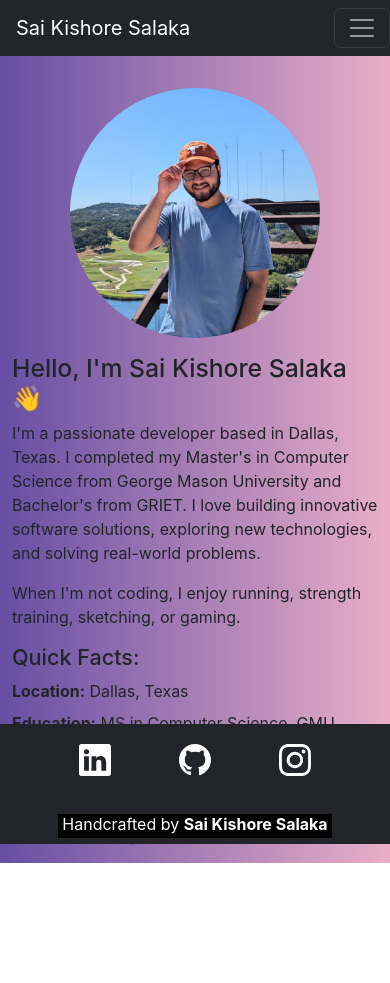
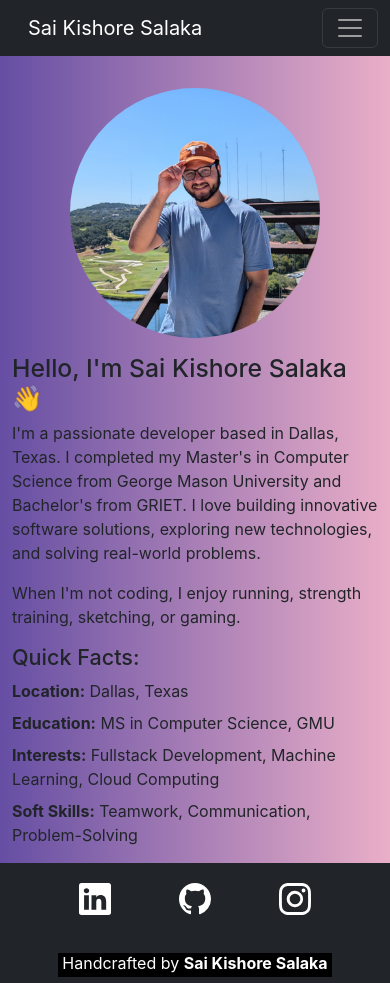
Before and after one commit to sai2009kishore/portfolio, a React (Create React App) app: page /#/about in a window 390 px wide. Before the commit the page ends 863 px from the top, so only its background shows below. Built offline with nearby package versions, Linux system fonts and the light colour scheme.

Commit message:
Route testing

```diff
--- a/src/App.jsx
+++ b/src/App.jsx
@@ -8,14 +8,15 @@ import Projects from './components/Projects';
 import NavbarComponent from './components/NavbarComponent';
 import Footer from './components/Footer';
 import 'bootstrap/dist/css/bootstrap.min.css';
-import './assets/styles/App.css';
+import './assets/styles/app.css';
 import './assets/styles/scrollbar.css';
 
 function App() {
   return (
-    <div id="app">
+    <div id="app" className="app-container">
       <NavbarComponent />
 
+      <div className="content-wrap">
         <Routes>
           <Route path='/home' element={<Home />} />
           <Route path='/about' element={<About />} />
@@ -24,6 +25,7 @@ function App() {
           <Route path='/interests' element={<Interests />} />
           <Route path='/contact' element={<Contact />} />
         </Routes>
+      </div>
 
       <Footer />
     </div>
--- a/src/assets/styles/App.css
+++ b/src/assets/styles/App.css
@@ -5,3 +5,13 @@
 .main-content {
     min-height: 77.1vh;
 }
+
+.app-container {
+    display: flex;
+    flex-direction: column;
+    min-height: 100vh;
+}
+
+.content-wrap {
+    flex: 1;
+}
--- a/src/assets/styles/footer.css
+++ b/src/assets/styles/footer.css
@@ -21,11 +21,3 @@
 .socials a:hover {
     border-color: white;
 }
-
-@media (min-height: 780px) {
-    .footer {
-        position: absolute;
-        left: 0;
-        bottom: 0;
-    }
-}
--- a/src/assets/styles/home.css
+++ b/src/assets/styles/home.css
@@ -1,7 +1,7 @@
 #home-img {
     object-fit: cover;
     margin-top: 50px;
-    max-width: 32vw;
+    /* max-width: 32vw; */
 }
 
 @media (max-width: 767px) {
--- /dev/null
+++ b/src/assets/styles/navbar.css
@@ -0,0 +1,24 @@
+/* Adjust the Navbar brand size */
+.custom-brand {
+    font-size: 1.5rem;
+}
+
+@media (max-width: 768px) {
+    .custom-brand {
+        font-size: 1.2rem;
+    }
+
+    .custom-navlinks {
+        text-align: center;
+        margin-top: 1rem;
+    }
+
+    .custom-navlinks .nav-link {
+        padding: 10px 0;
+        font-size: 1.1rem;
+    }
+
+    .custom-toggler {
+        border: none;
+    }
+}
--- a/src/assets/styles/resume.css
+++ b/src/assets/styles/resume.css
@@ -9,3 +9,16 @@
     margin-top: 2rem;
     margin-bottom: 2rem;
 }
+
+.btn-primary {
+    background: linear-gradient(to right, #6a11cb, #2575fc);
+    border: none;
+    padding: 12px 24px;
+    font-size: 1.2rem;
+    border-radius: 30px;
+    transition: background 0.3s ease;
+}
+
+.btn-primary:hover {
+    background: linear-gradient(to right, #2575fc, #6a11cb);
+}
--- a/src/components/NavbarComponent.jsx
+++ b/src/components/NavbarComponent.jsx
@@ -1,41 +1,52 @@
-import React from 'react';
+import React, { useState } from 'react';
 import Navbar from 'react-bootstrap/Navbar';
 import Nav from 'react-bootstrap/Nav';
 import EncryptEffect from './EncryptEffect';
 import { LinkContainer } from 'react-router-bootstrap';
 import '../assets/styles/bootstrap.css';
+import '../assets/styles/navbar.css';
 
 const NavbarComponent = () => {
+  const [expanded, setExpanded] = useState(false);
+
+  const handleNavLinkClick = () => {
+    setExpanded(false);
+  };
+
   return (
-    <Navbar bg="dark" variant="dark" expand="lg">
-      <LinkContainer to='/home'>
-        <Navbar.Brand><EncryptEffect text="Sai Kishore Salaka" speed={50} /></Navbar.Brand>
+    <Navbar bg="dark" variant="dark" expand="lg" expanded={expanded} onToggle={setExpanded} className="custom-navbar">
+      <div className="container-fluid">
+        <LinkContainer to='/home' onClick={handleNavLinkClick}>
+          <Navbar.Brand className="custom-brand">
+            <EncryptEffect text="Sai Kishore Salaka" speed={75} />
+          </Navbar.Brand>
         </LinkContainer>
         <Navbar.Toggle aria-controls="basic-navbar-nav" />
         <Navbar.Collapse id="basic-navbar-nav">
-        <Nav className="ms-auto">
-          <LinkContainer to='/home'>
+          <Nav className="ms-auto custom-navlinks">
+            <LinkContainer to='/home' onClick={handleNavLinkClick}>
               <Nav.Link>Home</Nav.Link>
             </LinkContainer>
-          <LinkContainer to='/resume'>
+            <LinkContainer to='/resume' onClick={handleNavLinkClick}>
               <Nav.Link>Resume</Nav.Link>
             </LinkContainer>
-          <LinkContainer to='/about'>
+            <LinkContainer to='/about' onClick={handleNavLinkClick}>
               <Nav.Link>About</Nav.Link>
             </LinkContainer>
             {/*
-          <LinkContainer to='/projects'>
+            <LinkContainer to='/projects' onClick={handleNavLinkClick}>
               <Nav.Link>Projects</Nav.Link>
             </LinkContainer>
-          <LinkContainer to='/interests'>
+            <LinkContainer to='/interests' onClick={handleNavLinkClick}>
               <Nav.Link>Interests</Nav.Link>
             </LinkContainer>
-          <LinkContainer to='/contact'>
+            <LinkContainer to='/contact' onClick={handleNavLinkClick}>
               <Nav.Link>Contact</Nav.Link>
             </LinkContainer>
             */}
           </Nav>
         </Navbar.Collapse>
+      </div>
     </Navbar>
   );
 };
--- a/src/components/Resume.jsx
+++ b/src/components/Resume.jsx
@@ -1,14 +1,38 @@
-import { useEffect } from "react";
+import { useEffect, useState } from "react";
 import '../assets/styles/resume.css'
 
 const Resume = () => {
+    const [isMobile, setIsMobile] = useState(false);
+
     useEffect(() => {
         document.body.style.background = "linear-gradient(to right, #654ea3, #eaafc8)";
+
+        const handleResize = () => {
+            setIsMobile(window.innerWidth <= 768);
+        };
+
+        handleResize();
+        window.addEventListener('resize', handleResize);
+
+        return () => {
+            window.removeEventListener('resize', handleResize);
+        };
     }, []);
 
     return (
-        <div className="resume main-content" style={{ padding: '2rem' }}>
+        <div className="resume main-content" style={{ padding: '2rem', textAlign: 'center' }}>
             <div className="terminal-frame">
+                {isMobile ? (
+                    <div style={{ padding: '2rem' }}>
+                        <a
+                            href={require("../assets/pdf/Resume.pdf")}
+                            download="Sai_Kishore_Salaka_Resume.pdf"
+                            className="btn btn-primary"
+                        >
+                            Download Resume
+                        </a>
+                    </div>
+                ) : (
                     <iframe
                         src={require("../assets/pdf/Resume.pdf")}
                         title="Resume"
@@ -16,6 +40,7 @@ const Resume = () => {
                         height="600px"
                         style={{ border: "none", borderRadius: "10px" }}
                     ></iframe>
+                )}
             </div>
         </div>
     );
```
Lines whose indentation alone changed are shown as unchanged.
